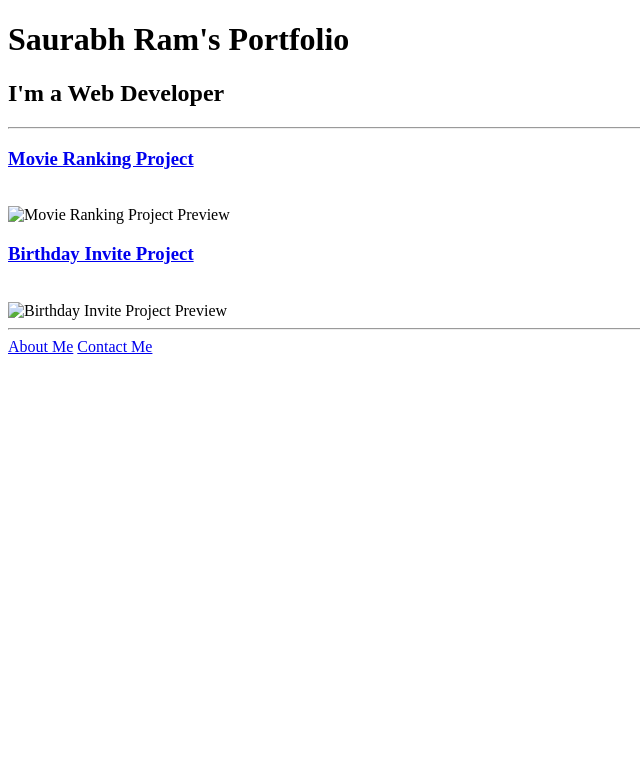
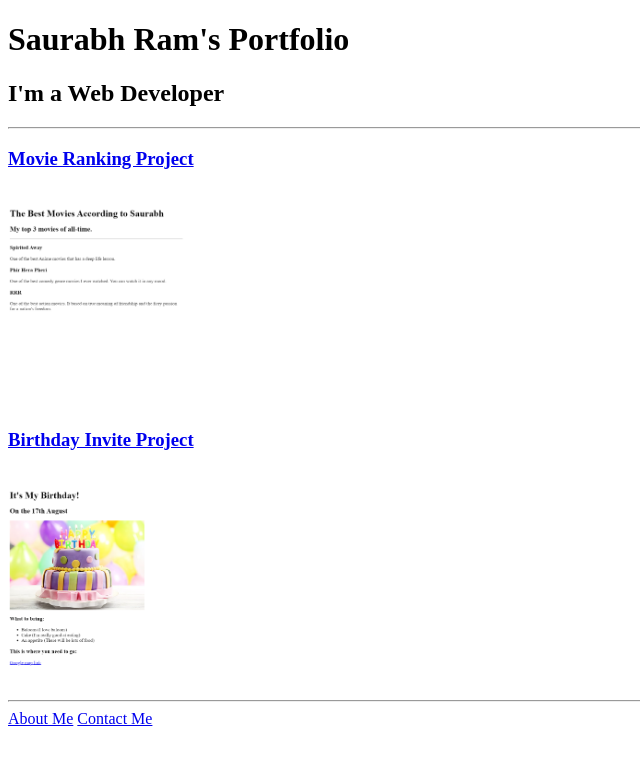
Before and after one commit to saurabh-ram/html-portfolio, a plain HTML site: page index.html in a window 1280 px wide. Shown: the whole page, without its empty margins (0-640 px from the left). Drawn offline with Linux system fonts and the light colour scheme.

Commit message:
Update index.html

```diff
--- a/index.html
+++ b/index.html
@@ -12,17 +12,17 @@
     <h1>Saurabh Ram's Portfolio</h1>
     <h2>I'm a Web Developer</h2>
     <hr />
-    <h3><a href="https://github.com/saurabh-ram/html-portfolio/blob/main/assets/image/movie-ranking.html">Movie Ranking Project</a></h3>
+    <h3><a href="./public/movie-ranking.html">Movie Ranking Project</a></h3>
     <br />
     <img
-      src="./assets/images/movie-ranking.png"
+      src="https://github.com/saurabh-ram/html-portfolio/blob/main/assets/image/movie-ranking.png"
       height="200"
       alt="Movie Ranking Project Preview"
     /><br />
-    <h3><a href="https://github.com/saurabh-ram/html-portfolio/blob/main/assets/image/birthday-invite.html">Birthday Invite Project</a></h3>
+    <h3><a href="./public/birthday-invite.html">Birthday Invite Project</a></h3>
     <br />
     <img
-      src="./assets/images/birthday-invite.png"
+      src="https://github.com/saurabh-ram/html-portfolio/blob/main/assets/image/birthday-invite.png"
       height="200"
       alt="Birthday Invite Project Preview"
     />
```
